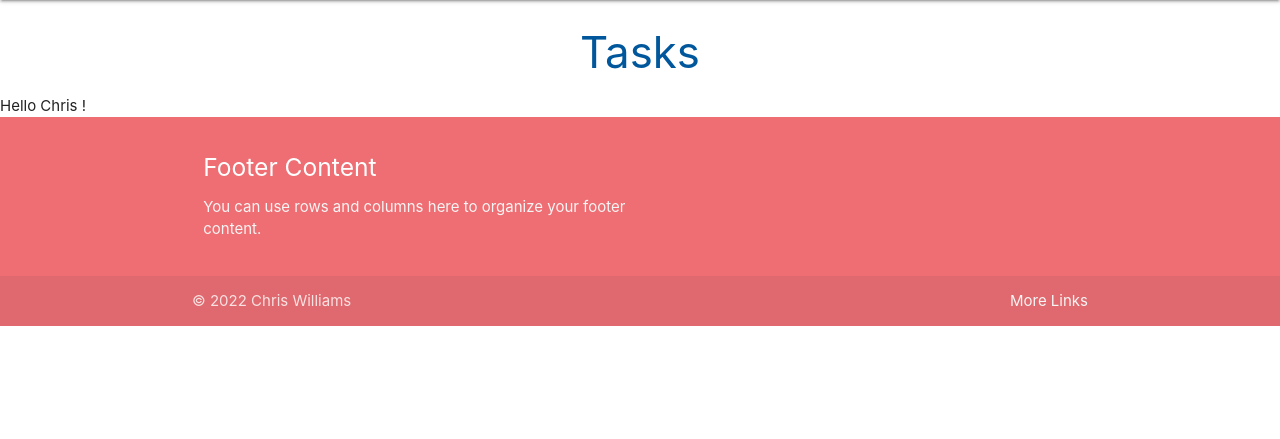
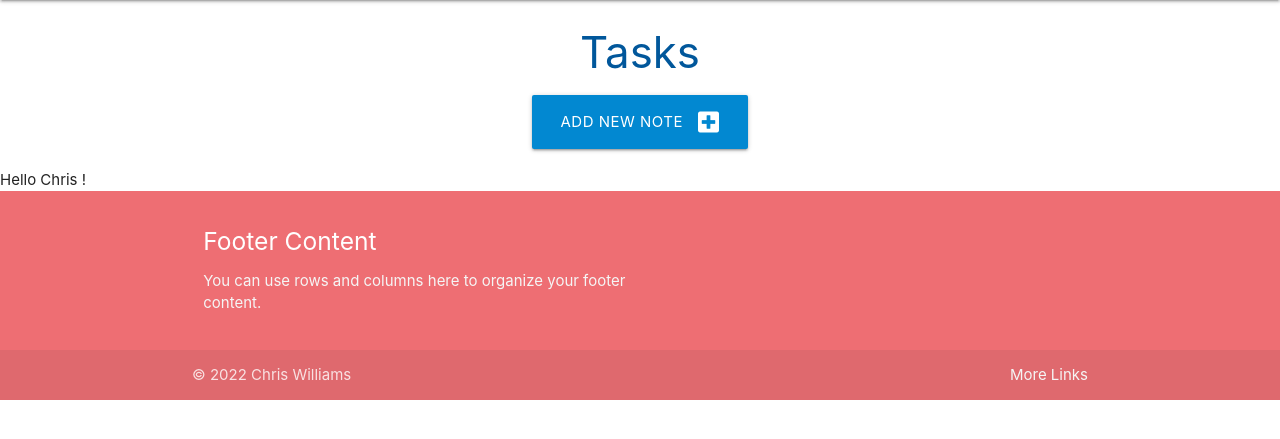
Before and after one commit to cwill83247/task_mini_project, a Flask app: page / in a window 1280 px wide. Shown: the part 64-503 px from the top of the page. Run offline with Flask 2, Linux system fonts and the light colour scheme.

Commit message:
Add: Adding functionality for tasks

```diff
--- a/taskmanager/routes.py
+++ b/taskmanager/routes.py
@@ -38,3 +38,20 @@ def delete_category(category_id):
     db.session.delete(category)
     db.session.commit()
     return redirect(url_for("categories"))           ##redirects back to the category function above, which then effectivley loads the categories page
+
+##my attempt
+@app.route("/add_task", methods=["GET", "POST"])            #std   GET and POST are beacuse its a FORM
+def add_task():
+    categories = list(Category.query.order_by(Category.category_name).all())  ## this related to neededing the category
+    if request.method =="POST":
+        task = Task(
+        task_name=request.form.get("task_name"),
+        task_description = request.form.get("task_description"),                                 #text field
+        is_urgent = bool(True if request.form.get("is_urgent")else False),                           # boolean field
+        due_date = request.form.get("due_date"),
+        category_id=request.form.get("category_id")                                      #
+        )
+        db.session.add(task)
+        db.session.commit()
+        return redirect(url_for("home"))
+    return render_template("add_task.html", categories=categories)
--- a/taskmanager/templates/base.html
+++ b/taskmanager/templates/base.html
@@ -22,7 +22,7 @@
       <a href="#" data-target="mobile-demo" class="sidenav-trigger"><i class="fas fa-bars">menu</i></a>        <!--i class is referencing font awesome icons-->
       <ul class="right hide-on-med-and-down">
         <li><a href="{{url_for('home')}}">Home</a></li>                                     <!-- need to ref url 'home' is part of our routes.py we do it in this way due to the flask framework-->
-        <li><a href="">Create a Note</a></li>
+        <li><a href="{{url_for('add_task')}}">Create a Note</a></li>
         <li><a href="{{url_for('categories')}}">Categories</a></li>
 
       </ul>
@@ -31,7 +31,7 @@
 <!--mobile side namv bar-->
   <ul class="sidenav" id="mobile-demo">
     <li><a href="{{url_for('home')}}">Home</a></li>                    <!-- CAN'T  use # as placeholder ofr href flask / python will throw an error-->
-    <li><a href="">Create a Note</a></li>
+    <li><a href="{{url_for('add_task')}}">Create a Note</a></li>
     <li><a href="{{url_for('categories')}}">Categories</a></li>
   </ul>
 </header>
--- a/taskmanager/templates/tasks.html
+++ b/taskmanager/templates/tasks.html
@@ -3,4 +3,12 @@
 
 <h3 class="light-blue-text text-darken-4 center-align">Tasks</h3>
 
+<div class="row">
+    <div class="col s12 center-align">
+        <a href="{{ url_for('add_task') }}" class="btn-large light-blue darken-2">       <!-- this is linking us to the add_task function in routes.py too.. -->
+            Add New Note <i class="fas fa-plus-square right"></i>                             <!-- -->
+        </a>
+    </div>
+</div>
+
 {% endblock %}
```
